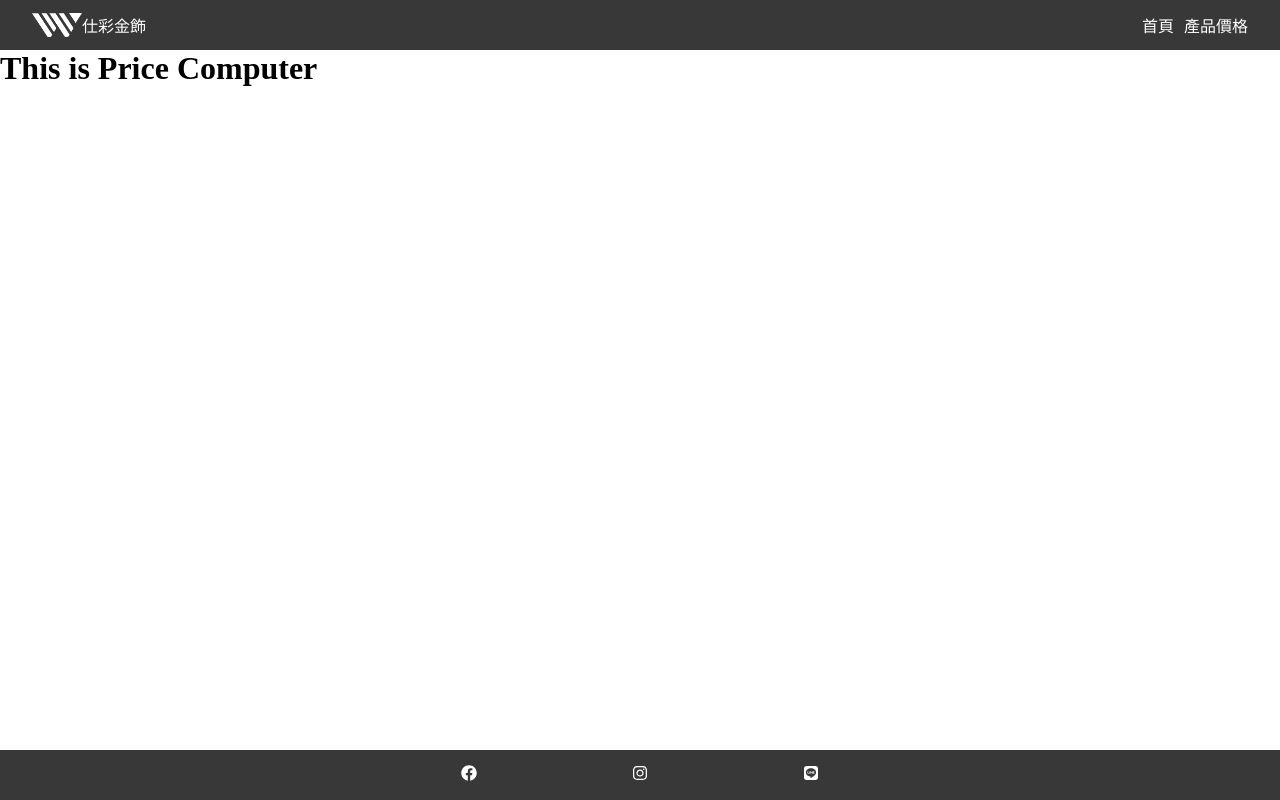
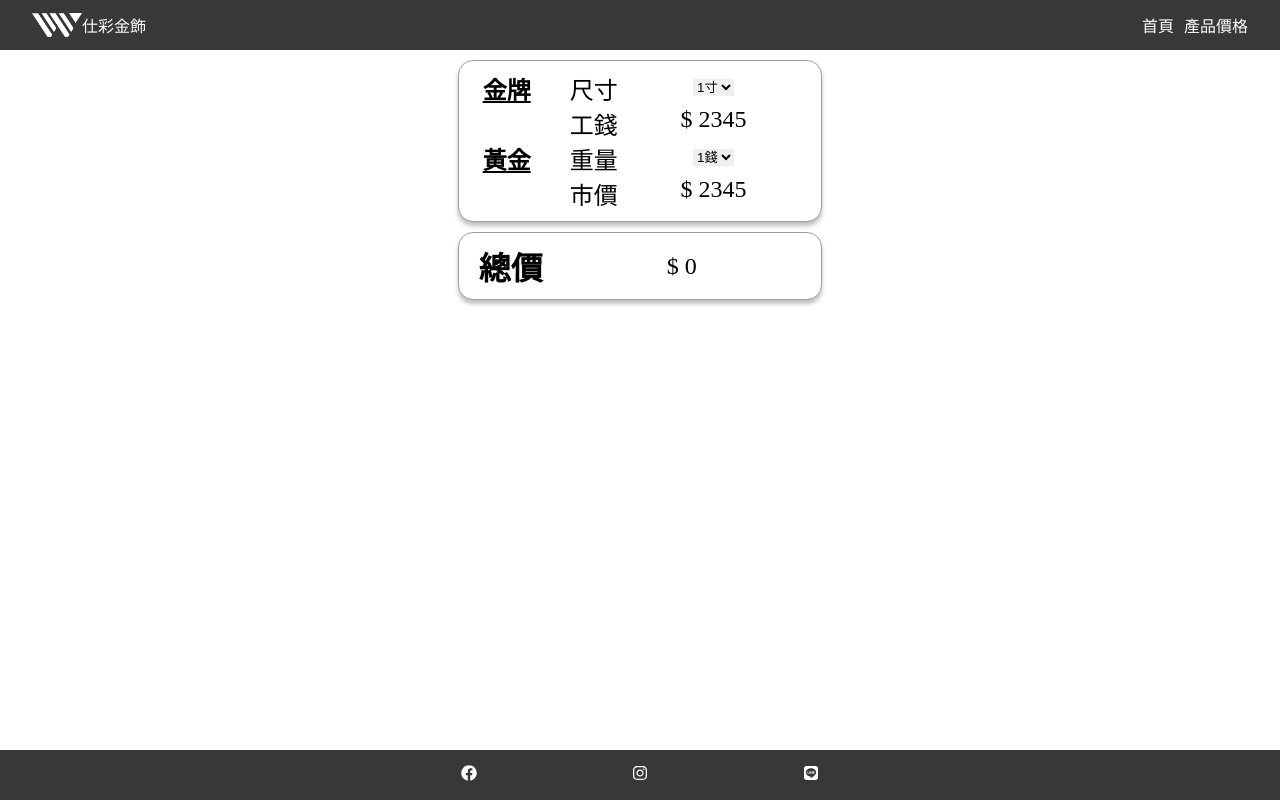
Before and after one commit to kkuanhui/w9999gold, a React (Create React App) app: page / in a window 1280 px wide. Both pictures are taken after a click on the item "產品價格". Built offline with nearby package versions, Linux system fonts and the light colour scheme; no server answers.

Commit message:
update price page

```diff
--- a/src/components/NavBar.js
+++ b/src/components/NavBar.js
@@ -4,6 +4,9 @@ import { Link } from "react-router-dom";
 
 const NavBar = () => {
   const [isChecked, setIsChecked] = useState(false);
+  const toggleCheck = () => {
+    setIsChecked(!isChecked);
+  };
   return (
     <nav id="navbar" className="black-theme-block">
       <div className="navbar-block" style={{ display: "flex" }}>
@@ -19,15 +22,15 @@ const NavBar = () => {
           type="checkbox"
           id="navbar-toggler"
           checked={isChecked}
-          onChange={() => setIsChecked(!isChecked)}
+          onChange={toggleCheck}
         ></input>
         <div id="navbar-list">
-          <div onClick={() => setIsChecked(!isChecked)}></div>
+          <div onClick={toggleCheck}></div>
           <ul>
-            <li onClick={() => setIsChecked(!isChecked)}>
+            <li onClick={toggleCheck}>
               <Link to="/">首頁</Link>
             </li>
-            <li onClick={() => setIsChecked(!isChecked)}>
+            <li onClick={toggleCheck}>
               <Link to="/price">產品價格</Link>
             </li>
           </ul>
--- a/src/components/PriceComputer.js
+++ b/src/components/PriceComputer.js
@@ -1,7 +1,53 @@
+import { useState } from "react";
+
 const PriceComputer = () => {
+  const [total, setTotal] = useState(0);
   return (
-    <div>
-      <h1>This is Price Computer</h1>
+    <div id="price-computer">
+      <div>
+        <div>
+          <div className="price-computer-name price-computer-parameter">
+            金牌
+          </div>
+
+          <div className="price-parameter-form">
+            <div>尺寸</div>
+            <div>
+              <select>
+                <option>1寸</option>
+                <option>2寸</option>
+              </select>
+            </div>
+            <div>工錢</div>
+            <div>$ 2345</div>
+          </div>
+        </div>
+
+        <div>
+          <div className="price-computer-name price-computer-parameter">
+            黃金
+          </div>
+
+          <div className="price-parameter-form">
+            <div>重量</div>
+            <div>
+              <select>
+                <option>1錢</option>
+                <option>2錢</option>
+              </select>
+            </div>
+            <div>市價</div>
+            <div>$ 2345</div>
+          </div>
+        </div>
+      </div>
+
+      <div>
+        <div>
+          <div className="price-computer-name price-computer-total">總價</div>
+          <div>$ {total}</div>
+        </div>
+      </div>
     </div>
   );
 };
--- a/src/static/css/class.css
+++ b/src/static/css/class.css
@@ -124,9 +124,38 @@
   display: inline;
 }
 
-
 .price-detail-item {
   flex: 1 1 auto;
+}
+
+.price-computer-name {
+  font-size: 2em;
+  font-weight: bold;
+}
+
+.price-computer-parameter {
+  text-decoration: underline;
+  font-size: 1.5em;
+  align-self: flex-start;
+}
+
+.price-computer-name ~ div {
+  font-size: 1.5em;
+  width: 70%;
+  text-align: center;
+}
+
+.price-parameter-form {
+  display: flex;
+  flex-wrap: wrap;
+}
+
+.price-parameter-form > div:nth-child(odd) {
+  width: 30%;
+}
+
+.price-parameter-form > div:nth-child(even) {
+  width: 70%;
 }
 
 @media all and (max-width: 30em) {
--- a/src/static/css/id.css
+++ b/src/static/css/id.css
@@ -114,15 +114,6 @@
   align-items: center;
 }
 
-#price-switch {
-  flex: 0 1 auto;
-}
-
-#price-switch button {
-  font-size: clamp(16px, 2vw, 24px);
-  padding: 2px;
-}
-
 #price-detail {
   flex: 1 1 auto;
   margin: 10px;
@@ -151,6 +142,31 @@
   white-space: nowrap;
 }
 
+#price-computer {
+  width: 100%;
+  margin: 10px auto;
+}
+
+#price-computer > div {
+  display: flex;
+  margin: 10px;
+  padding: 10px;
+  height: auto;
+  flex-direction: column;
+  flex: 0 1 auto;
+  background: #ffffff;
+  border: 1px solid #9e9e9e;
+  box-shadow: 0px 4px 4px rgba(0, 0, 0, 0.25);
+  border-radius: 15px;
+}
+
+#price-computer > div > div {
+  display: flex;
+  flex-direction: row;
+  justify-content: space-around;
+  align-items: center;
+}
+
 #gold-show-section {
   flex: 1 1 auto;
 }
--- a/src/static/css/medium.css
+++ b/src/static/css/medium.css
@@ -92,4 +92,9 @@
   .gold-future-price-text {
     font-size: clamp(20px, 1.5vw, 36px);
   }
+
+  #price-computer {
+    width: 30%;
+    margin: 10px auto;
+  }
 }
```
Also changed, not shown: public/yahoo.json (deleted, +0 -67 lines).
